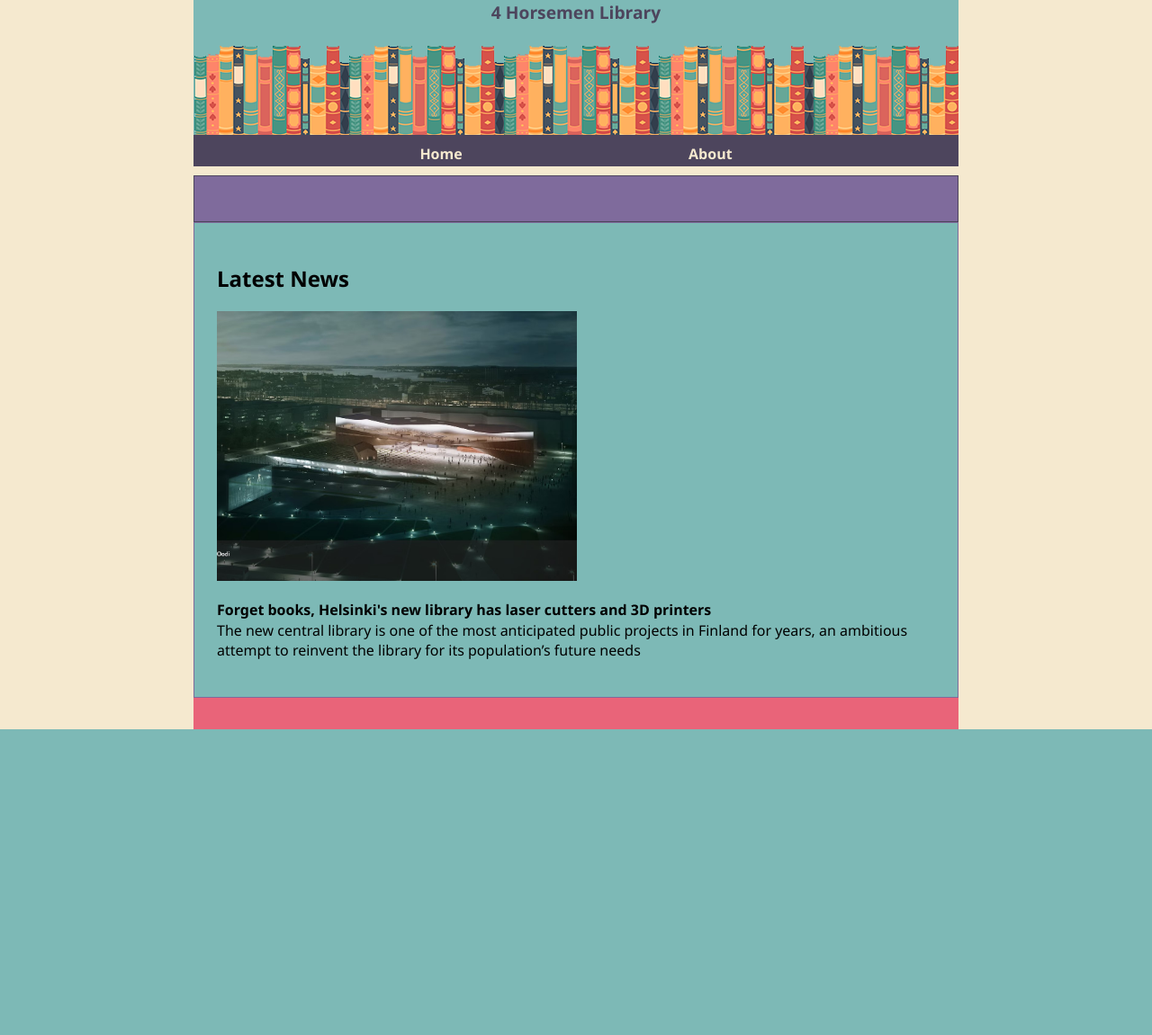
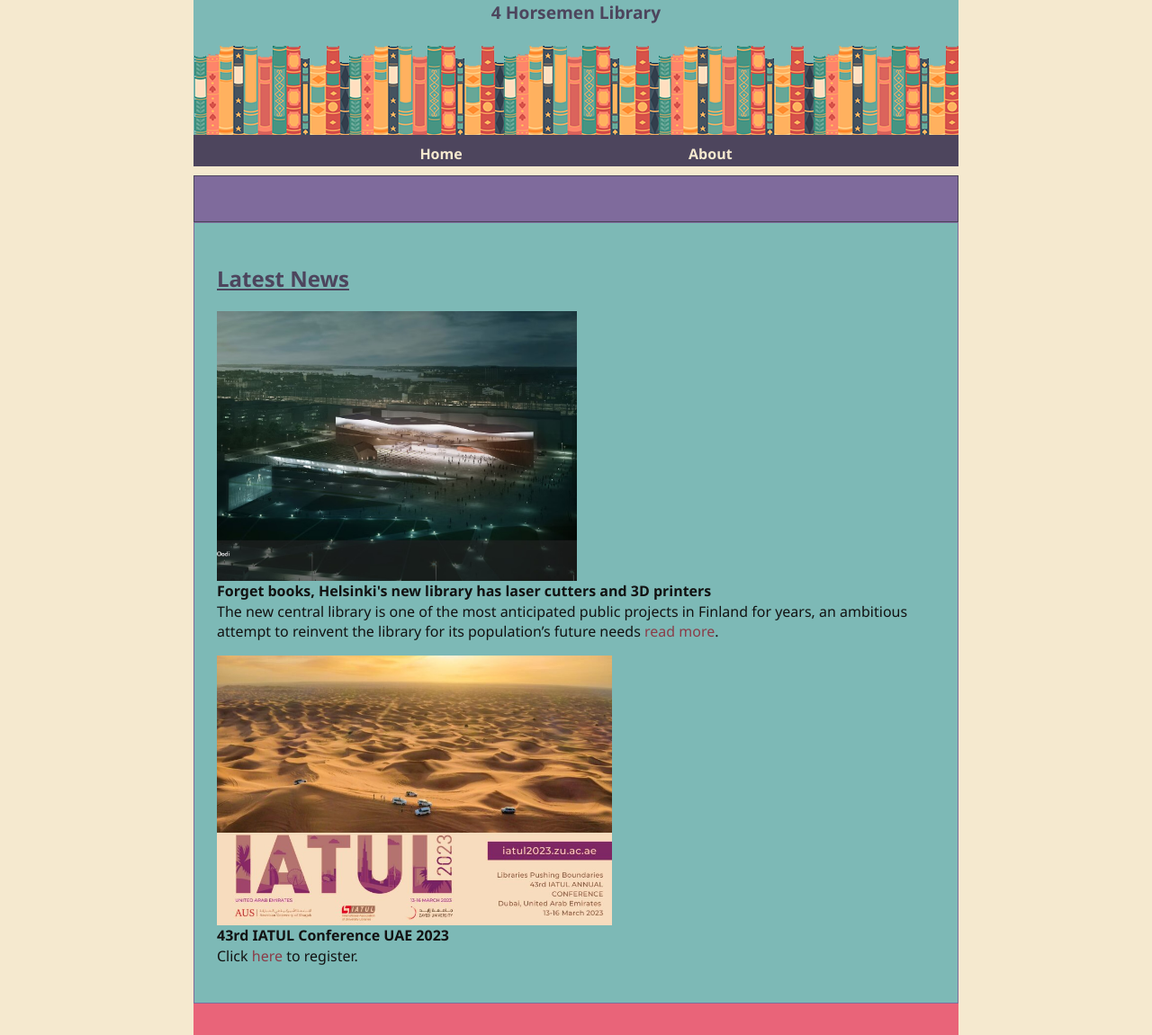
Before and after one commit to Divaaz/4-Horsemen-Library, a PHP site: page /webkelompok2.html in a window 1280 px wide. Shown: the whole page at 90% size. Before the commit the page ends 811 px from the top, so only its background shows below. Run offline with PHP 8.4, Linux system fonts and the light colour scheme.

Commit message:
menambah main konten 2 dan menambah style h2, a, a:hover di style.css

```diff
--- a/tugas1/style.css
+++ b/tugas1/style.css
@@ -9,11 +9,23 @@
 body{
     font-family:'Segoe UI', Tahoma, Geneva, Verdana, sans-serif;
     margin: 0;
-    color: black;
+    color: #121212;
     background-color: #F5E9CF;
 }
 div {
     display: block;
+}
+h2 {
+    color:#4D455D;
+    text-decoration: underline;
+}
+a {
+    color: #8b3c48;
+    text-decoration: none;
+}
+a:hover {
+    color: #4D455D;
+    text-decoration: underline;
 }
 .container {
     max-width: 850px;
--- a/tugas1/webkelompok2.html
+++ b/tugas1/webkelompok2.html
@@ -19,9 +19,15 @@
         <div class="flex">
             <main>
                 <h2>Latest News</h2>
-                <img src="/tugas1/Media/Helsinki-Library.jpg" alt="Helsinki-Library" height="300px"><br>
-                <p style="margin-bottom: -15px;"><b>Forget books, Helsinki's new library has laser cutters and 3D printers</b></p>
-                <p>The new central library is one of the most anticipated public projects in Finland for years, an ambitious attempt to reinvent the library for its population’s future needs</p>
+                <!-- konten 1 -->
+                <img src="/tugas1/Media/Helsinki-Library.jpg" alt="Helsinki-Library" height="300px">
+                <p style="margin-bottom: -15px; margin-top: -5px"><b>Forget books, Helsinki's new library has laser cutters and 3D printers</b></p>
+                <p>The new central library is one of the most anticipated public projects in Finland for years, an ambitious attempt to reinvent the library for its population’s future needs <a href="https://www.independent.co.uk/news/new-library-helsinki-3d-printer-laser-cutter-digital-technology-architecture-a8692496.html">read more</a>.</p>
+                <!-- konten 2 -->
+                <img src="/tugas1/Media/IATUL.jpg" alt="IATUL Conference 2023" height="300px">
+                <p style="margin-bottom: -15px; margin-top: -5px;"><b>43rd IATUL Conference UAE 2023</b></p>
+                <p>Click <a href="https://conul.ie/event/43rd-iatul-conference-uae-2023/">here</a> to register.</p>
+                <!-- konten 3 -->
             </main>
             <aside></aside>
         </div>
```
